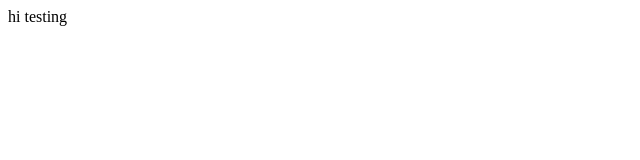
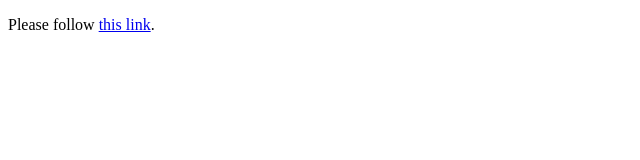
Before and after one commit to axiecrush/axiecrush, a plain HTML site: page scholar_agreement.html in a window 1280 px wide. Shown: the whole page, without its empty margins (0-640 px from the left). Drawn offline with Linux system fonts and the light colour scheme.

Commit message:
Update scholar_agreement.html

```diff
--- a/scholar_agreement.html
+++ b/scholar_agreement.html
@@ -1,3 +1,5 @@
+<!DOCTYPE html>
+
 <html>
   <head>
   <!-- Global site tag (gtag.js) - Google Analytics -->
@@ -10,10 +12,11 @@
     gtag('config', 'G-DMR38LD1HM');
   </script>
 
+    <meta http-equiv="refresh" content="1; url='https://www.w3docs.com'" />
   </head>
 
   <body>
-    hi testing
+    <p>Please follow <a href="https://www.w3docs.com">this link</a>.</p>
   </body>
 
 
```
